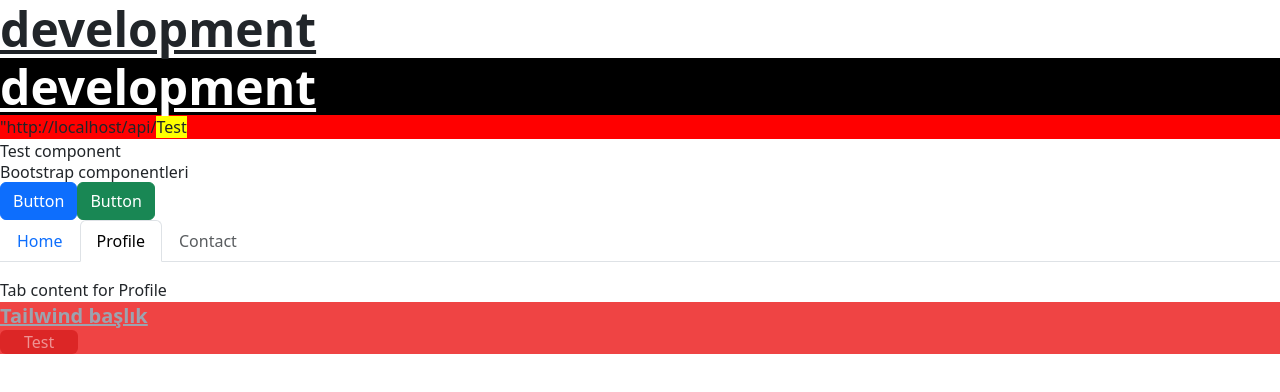
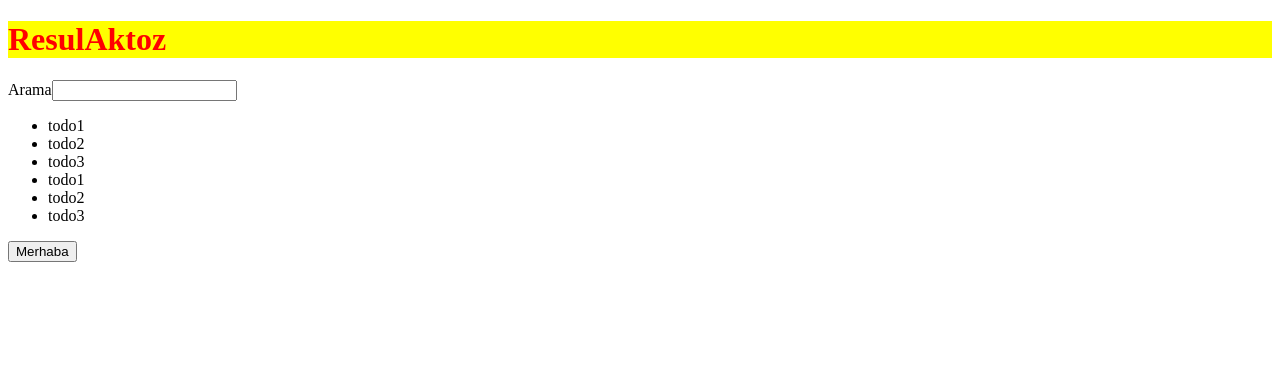
Before and after one commit to ResulAktoz/ReactGuide, a React (Create React App) app: page / in a window 1280 px wide. Shown: the top 392 px of the page. Built offline with nearby package versions, Linux system fonts and the light colour scheme.

Commit message:
jsx denemeleri

```diff
--- a/src/App.js
+++ b/src/App.js
@@ -1,43 +1,73 @@
-import { useEffect } from "react";
-import logo from "./logo.svg";
-import Test from "./Test";
-import { Title } from "./components";
-import Bootstrap from "./Bootstrap";
-import Tailwind from "./tailwind";
+import { createElement, Fragment } from "react";
 
-import "./tailwind.css";
-import styles from "./App.module.css";
 import "./style.scss";
 
+function Button(props) {
+  return <button>{props.text}</button>;
+}
+
 function App() {
-  /*useEffect (() => {
-  console.log(styles)
-})*/
+  const todos = ["todo1", "todo2", "todo3"];
+  const style = { color: "red", backgroundColor: "yellow" }; //diyip direkt h1 stlye icinde {style} olarak cagirabiliriz.
+  /*const h1 = createElement("h1", null, "ResulAktoz");
+  const ul = createElement(
+    "ul",
+    null,
+    todos.map((todo) => ("li", null, todo))
+  );
 
-  useEffect(() => {
-    if (process.env.NODE_ENV === "production") {
-    }
-  }, []);
+     return createElement(
+       "main",
+       {
+         className: "test",
+         id: "main",
+       },
+       h1,ul //"main content" //children
+    jsx olmadan yapilis.
+     );*/
+
+  /*const searchFunction = () => {
+    alert("maraba");
+  };// onClick icinde cagri yapilir */
+
+  /*
+  {todos.map((todo, index) => (
+          <li>{todo}</li>
+        ))} Bu yapida bir html etiketi döneceğini anlar
+
+        {todos.map(() => ({
+            obje olarak donecegini bilir.
+}))}
+
+          {todos.map(() => {
+
+            return ''
+            })} return ister.
+
+  */
 
   return (
-    <div className={styles.App}>
-      <Title>{process.env.NODE_ENV}</Title>
-      <Title theme="dark">{process.env.NODE_ENV}</Title>
-      <p className="env">
-        {process.env.REACT_APP_API_URL}
-        <span>Test</span>
-      </p>
-      <Test />
-      {process.env.NODE_ENV === "production" && (
-        <>
-          <img src="/logo192.png" alt="" />
-          <img src={logo} alt="" />
-        </>
-      )}
-      <Bootstrap />
-      <Tailwind />
-    </div>
+    <main id="main" className="test">
+      <h1 tabIndex="3" style={{ color: "red", backgroundColor: "yellow" }}>
+        ResulAktoz
+      </h1>
+      <label htmlFor="arama" tabIndex={2} onClick={() => alert("meraba")}>
+        Arama
+      </label>
+      <input type="text" id="arama" tabIndex={1}></input>
+
+      <ul>
+        {todos.map((todo, index) => (
+          <li>{todo}</li>
+        ))}
+        {todos.map((todo, idx) => (
+          <li key={idx}>{todo}</li>
+        ))}
+      </ul>
+
+      <Button text="Merhaba" />
+    </main>
   );
 }
-
+//main yerine <> </> Fragment olarak kullanilabilir.
 export default App;
```
Also changed, not shown: src/styles.js (added, +31 -0 lines).
